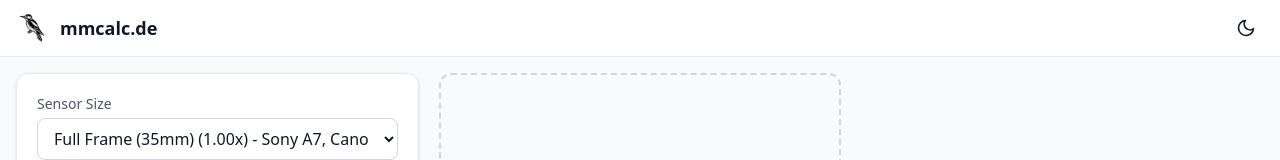
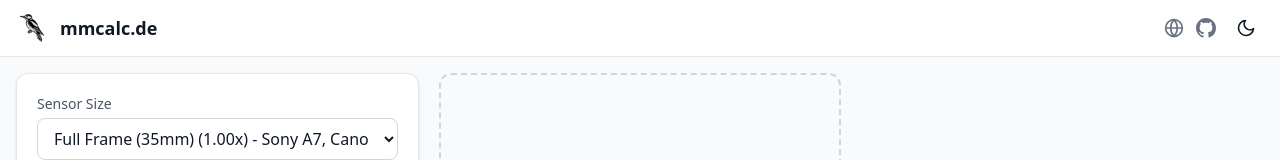
Before and after one commit to SpechtLabs/mmcalc, a React (Vite) app: page / in a window 1280 px wide. Shown: the top 160 px of the page. Built offline with nearby package versions, Linux system fonts and the light colour scheme.

Commit message:
Add Specht Labs and GitHub links to header

```diff
--- a/src/components/Header.tsx
+++ b/src/components/Header.tsx
@@ -14,7 +14,33 @@
           <img src="/favicon.png" alt="Specht Labs" className="w-8 h-8 rounded" />
           <h1 className="text-lg font-semibold text-gray-900 dark:text-gray-100">mmcalc.de</h1>
         </Link>
-        <ThemeToggle theme={theme} onToggle={onToggleTheme} />
+        <div className="flex items-center gap-3">
+          <a
+            href="https://specht-labs.de"
+            target="_blank"
+            rel="noopener noreferrer"
+            className="text-gray-500 hover:text-gray-700 dark:text-gray-400 dark:hover:text-gray-200 transition-colors"
+            aria-label="Specht Labs"
+          >
+            <svg xmlns="http://www.w3.org/2000/svg" width="20" height="20" viewBox="0 0 24 24" fill="none" stroke="currentColor" strokeWidth="2" strokeLinecap="round" strokeLinejoin="round">
+              <circle cx="12" cy="12" r="10" />
+              <line x1="2" y1="12" x2="22" y2="12" />
+              <path d="M12 2a15.3 15.3 0 0 1 4 10 15.3 15.3 0 0 1-4 10 15.3 15.3 0 0 1-4-10 15.3 15.3 0 0 1 4-10z" />
+            </svg>
+          </a>
+          <a
+            href="https://github.com/SpechtLabs/mmcalc"
+            target="_blank"
+            rel="noopener noreferrer"
+            className="text-gray-500 hover:text-gray-700 dark:text-gray-400 dark:hover:text-gray-200 transition-colors"
+            aria-label="GitHub"
+          >
+            <svg xmlns="http://www.w3.org/2000/svg" width="20" height="20" viewBox="0 0 24 24" fill="currentColor">
+              <path d="M12 0C5.37 0 0 5.37 0 12c0 5.31 3.435 9.795 8.205 11.385.6.105.825-.255.825-.57 0-.285-.015-1.23-.015-2.235-3.015.555-3.795-.735-4.035-1.41-.135-.345-.72-1.41-1.23-1.695-.42-.225-1.02-.78-.015-.795.945-.015 1.62.87 1.845 1.23 1.08 1.815 2.805 1.305 3.495.99.105-.78.42-1.305.765-1.605-2.67-.3-5.46-1.335-5.46-5.925 0-1.305.465-2.385 1.23-3.225-.12-.3-.54-1.53.12-3.18 0 0 1.005-.315 3.3 1.23.96-.27 1.98-.405 3-.405s2.04.135 3 .405c2.295-1.56 3.3-1.23 3.3-1.23.66 1.65.24 2.88.12 3.18.765.84 1.23 1.905 1.23 3.225 0 4.605-2.805 5.625-5.475 5.925.435.375.81 1.095.81 2.22 0 1.605-.015 2.895-.015 3.3 0 .315.225.69.825.57A12.02 12.02 0 0 0 24 12c0-6.63-5.37-12-12-12z" />
+            </svg>
+          </a>
+          <ThemeToggle theme={theme} onToggle={onToggleTheme} />
+        </div>
       </div>
     </header>
   );
```
